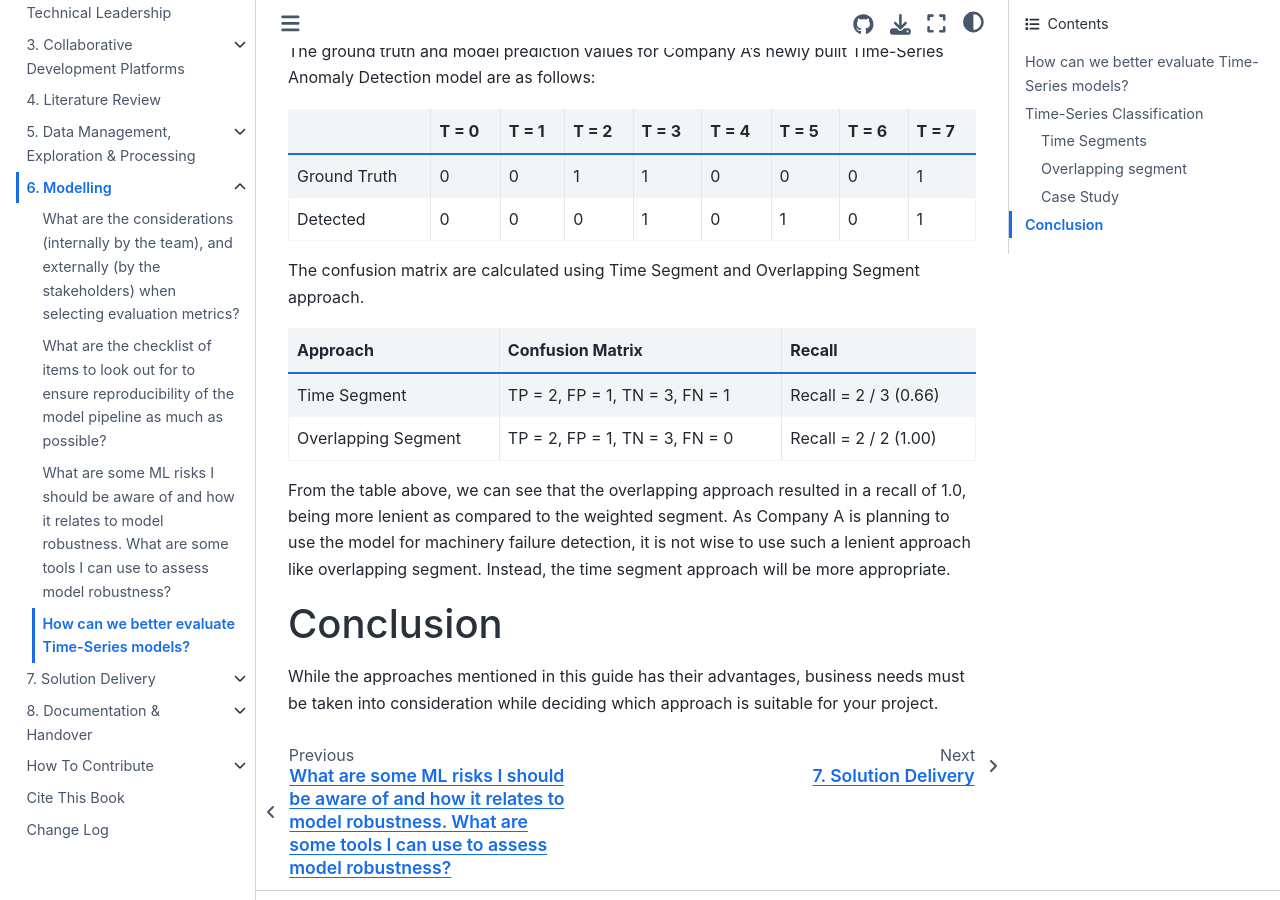
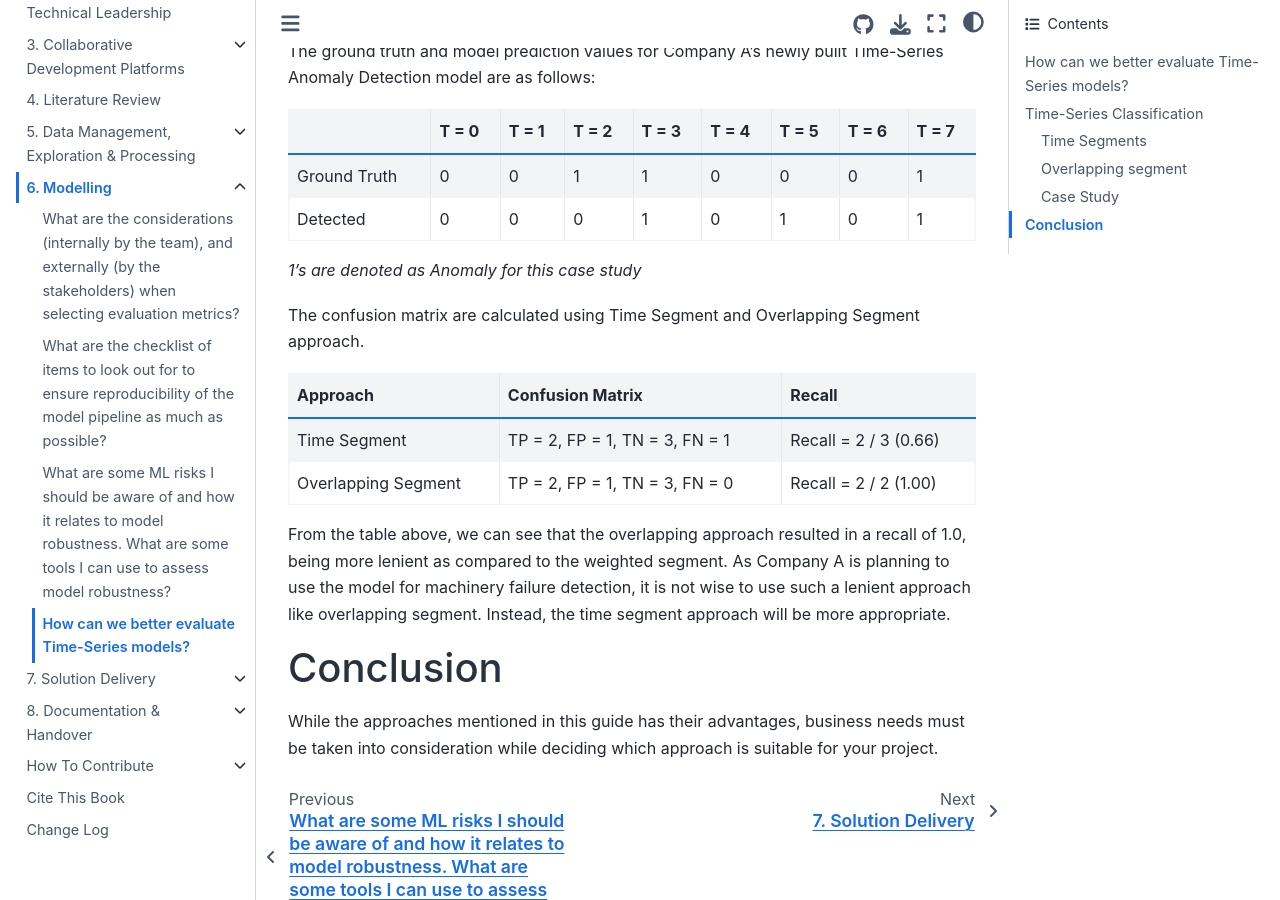
Before and after one commit to aisingapore/ai-practitioner-handbook, a Jupyter Book: the page built from book/6-modelling/evaluating-timeseries.md, in a window 1280 px wide and 900 px high, scrolled down 2130 px. Built offline with Jupyter Book 1.0.4 settings and Sphinx 7.4.7 and the Sphinx Book theme 1.1.4, drawn with Linux system fonts in a browser that asks for light colours.

Commit message:
added additional info for case study

```diff
--- a/book/6-modelling/evaluating-timeseries.md
+++ b/book/6-modelling/evaluating-timeseries.md
@@ -41,6 +41,7 @@ The ground truth and model prediction values for Company A’s newly built Time-
 | Ground Truth |   0   |   0   |   1   |   1   |   0   |   0   |   0   |   1   |
 | Detected     |   0   |   0   |   0   |   1   |   0   |   1   |   0   |   1   |
 
+*1's are denoted as Anomaly for this case study*
 
 The confusion matrix are calculated using Time Segment and Overlapping Segment approach.
 
```
